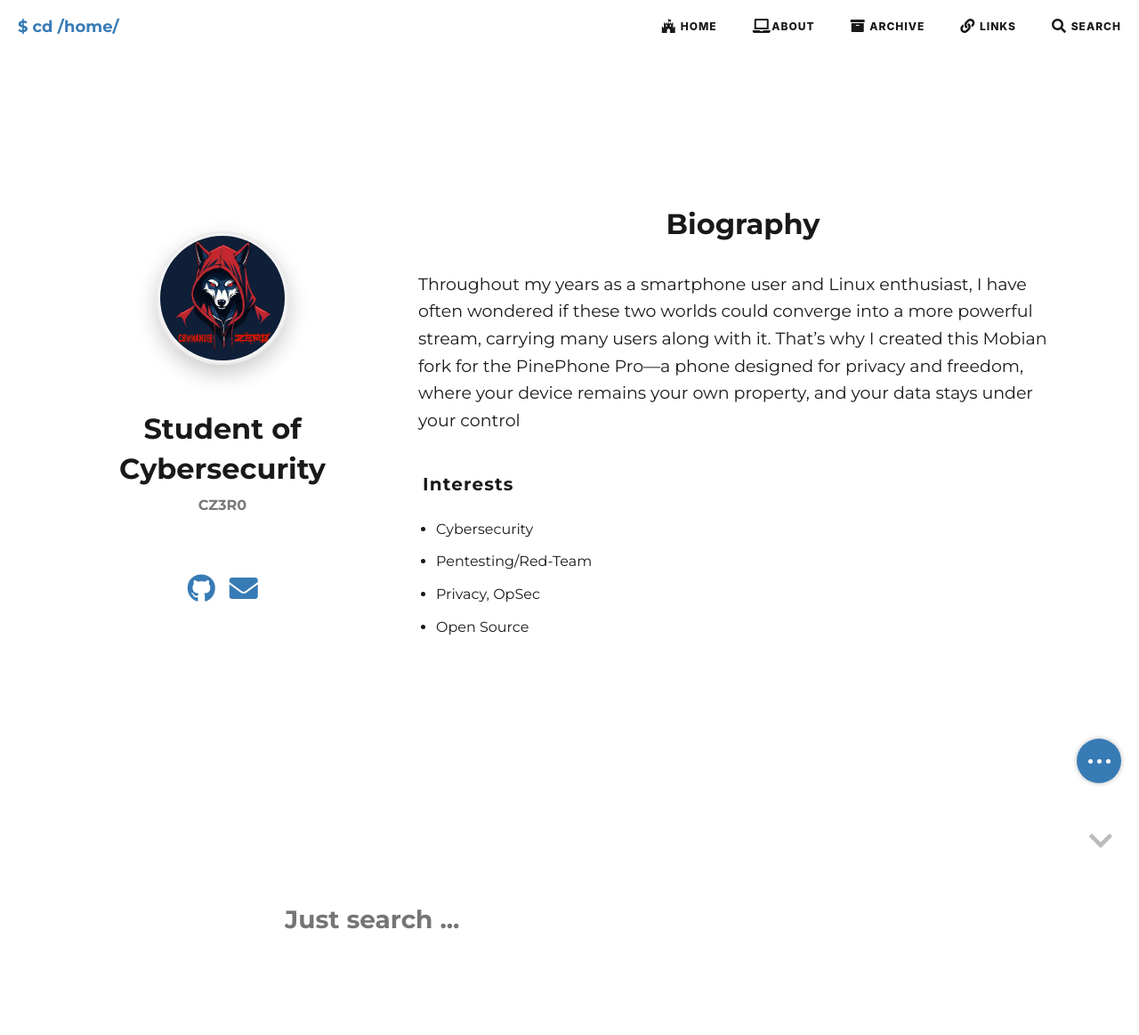
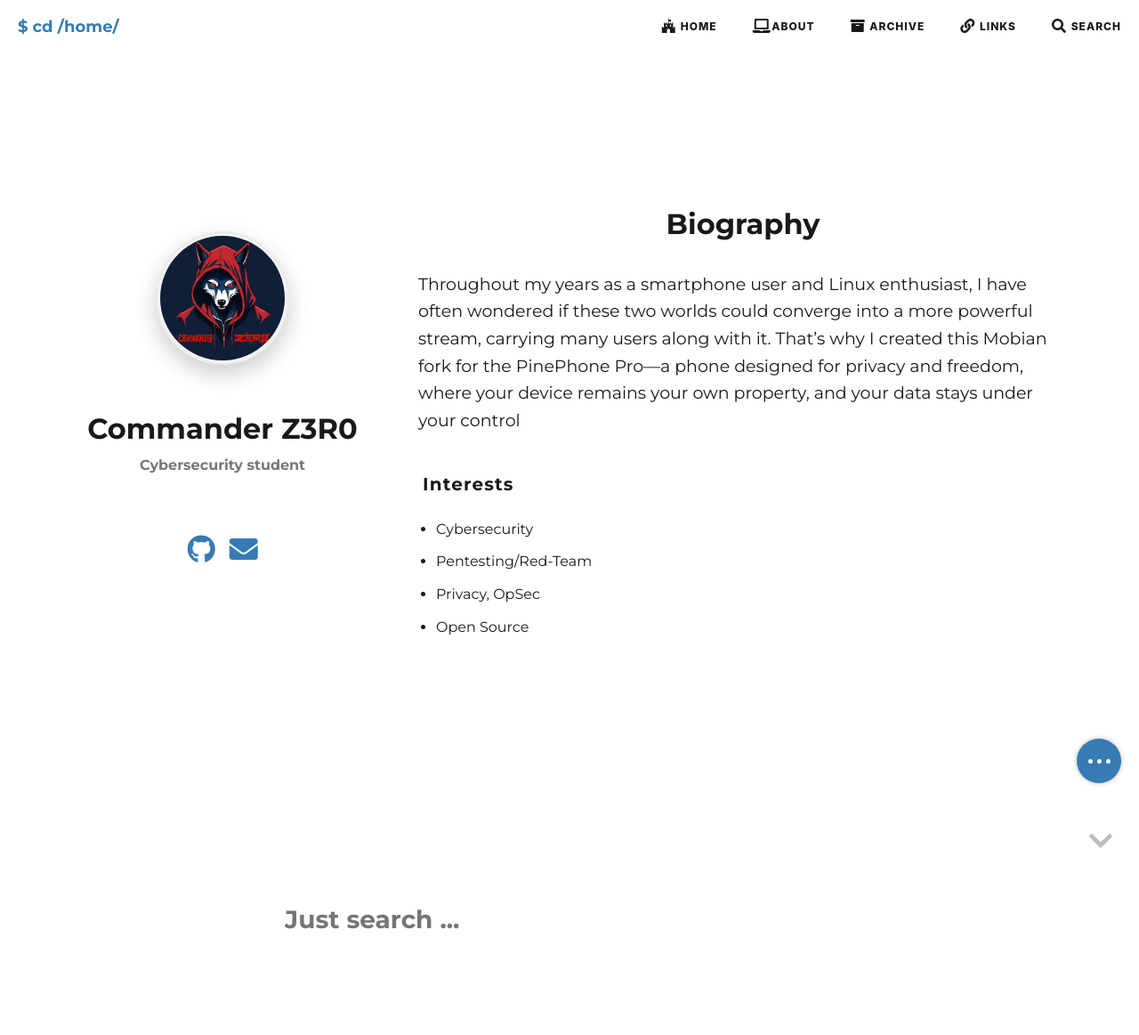
Before and after one commit to Sirr-OS/sirr-os.github.io, a Jekyll site: the page built from about.html, in a window 1280 px wide. Shown: the whole page at 89% size. Built offline with Jekyll 4.4.1, drawn with Linux system fonts in a browser that asks for light colours; nearby versions of some CDN libraries; a script that is not in the unit is left out.

Commit message:
Some correction

```diff
--- a/about.html
+++ b/about.html
@@ -3,8 +3,8 @@ layout: about
 title: About
 header-style: text
 avatar: img/avatar.png
-my-name: Student of Cybersecurity
-also-called: CZ3R0
+my-name: Commander Z3R0
+also-called: Cybersecurity student
 
 interests:
   - Cybersecurity
```
